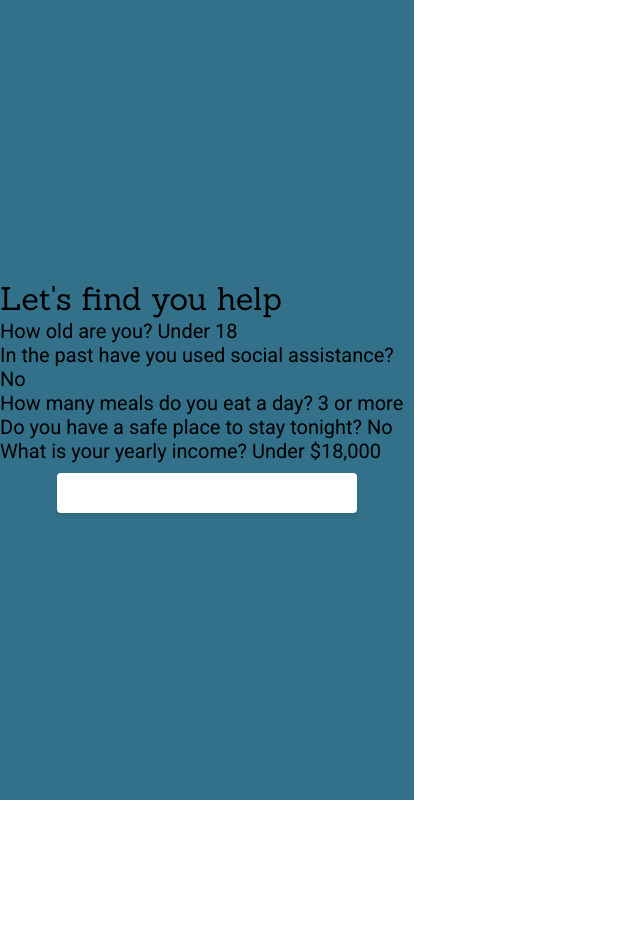
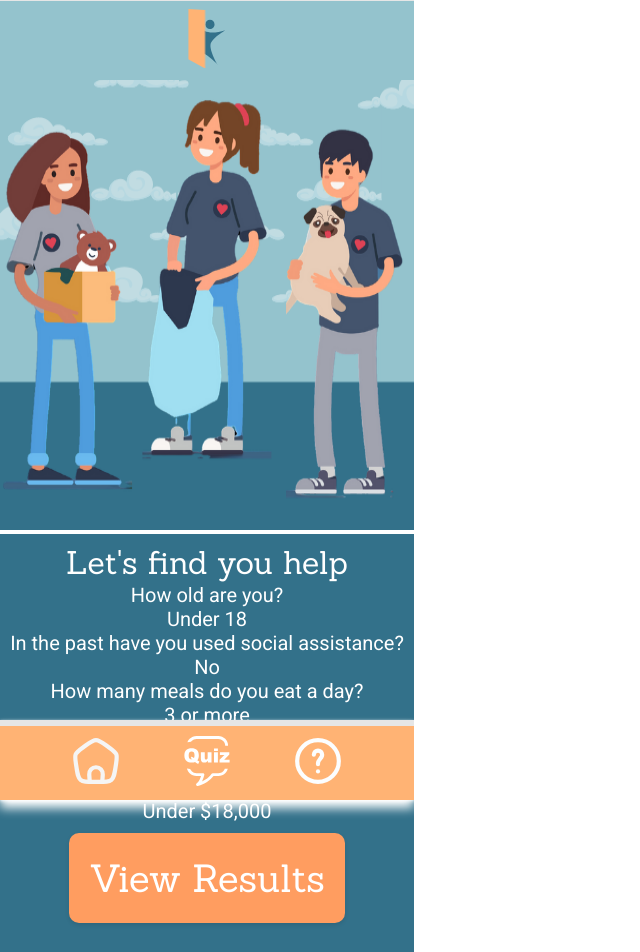
Before and after one commit to kcameron37/MDIA2019-project, a Next.js app: page /results in a window 1280 px wide. Shown: the top 952 px of the page, without its empty margins (0-640 px from the left). Before the commit the page ends 800 px from the top, so only its background shows below. Built offline with nearby package versions, Linux system fonts and the light colour scheme; a web font is replaced by a local one.

Commit message:
styled results page

```diff
--- a/components/Accordian/accordian.module.css
+++ b/components/Accordian/accordian.module.css
@@ -1,10 +1,10 @@
 .accordion {
-    background-color: white;
-    color:var(--ternary-color);
-    max-width: 300px;
+    background-color: var(--primary-color);
+    color: white;
+    max-width: 350px;
     margin: 10px auto;
     padding: 10px;
-    border-radius: 4px;
+    border-radius: 10px;
     box-shadow: 0 2px 4px rgba(0, 0, 0, 0.1);
   }
 
@@ -13,8 +13,16 @@
     padding: 10px;
     font-weight: bold;
     font-size: 1.2rem;
+    text-align: center;
   }
 
   .content {
+    background-color: white;
+    color: var(--ternary-color);
+    border-radius: 10px;
     padding: 10px;
   }
+
+  .item {
+    margin-top: 10px;
+  }
--- a/components/Accordian/index.js
+++ b/components/Accordian/index.js
@@ -2,20 +2,18 @@ import React, { useState } from 'react';
 import styles from './accordian.module.css';;
 import Link from 'next/link';
 
-export default function Accordion({ title, content }) {
+export default function Accordion() {
   const [isOpen, setIsOpen] = useState(false);
 
   return (
     <div className={styles.accordion}>
       <div className={styles.title} onClick={() => setIsOpen(!isOpen)}>
-        {title}
+        <h1>View Results</h1>
       </div>
       {isOpen &&
         <div className={styles.content}>
-          {content}
-          <div>
-            <h2>Results</h2>
-            <p>Under 18:</p>
+          <div className={styles.item}>
+            <h2>Under 18:</h2>
             <Link
               href="https://www.covenanthousebc.org/programs-services/housing/crisis-program/">
               <p>Coventent House Youth Crisis Program</p>
@@ -28,8 +26,8 @@ export default function Accordion({ title, content }) {
               Description: At Covenant House Crisis Program, we welcome young people, aged 16 to 24, who are at risk of, or are experiencing, homelessness. Our first priority is to meet young people's basic needs, a safe space to sleep, nutritious food, warm clothing, and showers
             </p>
           </div>
-          <div>
-            <p>Social Assistance:</p>
+          <div className={styles.item}>
+            <h2>Social Assistance:</h2>
             <Link
               href="https://www2.gov.bc.ca/gov/content/family-social-supports/income-assistance/apply-for-assistance">
               <p>BC Income Assistance Application</p>
@@ -42,8 +40,8 @@ export default function Accordion({ title, content }) {
               Description: Access Low-income support in British Columbia by applying today
             </p>
           </div>
-          <div>
-            <p>Food:</p>
+          <div className={styles.item}>
+            <h2>Food:</h2>
             <Link
               href="https://foodbank.bc.ca/find-food/locations/">
               <p>Greater Vancouver Food Bank</p>
@@ -56,8 +54,8 @@ export default function Accordion({ title, content }) {
               Description: Providing Healthy Food to Those in Need
             </p>
           </div>
-          <div>
-            <p>Shelter:</p>
+          <div className={styles.item}>
+            <h2>Shelter:</h2>
             <Link
               href="https://belkinhousesa.ca/">
               <p>Belkin House Vancouver</p>
@@ -70,8 +68,8 @@ export default function Accordion({ title, content }) {
               Description: We provide a clean, safe, secure, and comfortable accommodation for those who have come down on hard times.
             </p>
           </div>
-          <div>
-            <p>Shelter:</p>
+          <div className={styles.item}>
+            <h2>Shelter:</h2>
             <Link
               href="https://belkinhousesa.ca/">
               <p>Belkin House Vancouver</p>
@@ -84,8 +82,8 @@ export default function Accordion({ title, content }) {
               Description: We provide a clean, safe, secure, and comfortable accommodation for those who have come down on hard times.
             </p>
           </div>
-          <div>
-            <p>Income:</p>
+          <div className={styles.item}>
+            <h2>Income:</h2>
             <Link
               href="https://www.heretohelp.bc.ca/q-and-a/how-do-i-apply-for-income-assistance">
               <p>Here to help BC</p>
--- a/pages/results.js
+++ b/pages/results.js
@@ -29,24 +29,26 @@ export default function Results() {
       </Head>
       <Header />
       <div className={styles.main}>
-        <Footer />
-        <div className={styles.infoBackground}>
-          <Image src="/images/homePage1.png" alt="Info" width={414} height={894} />
-          <div className={styles.container}>
-            <div>
-              <h1>Let's find you help</h1>
-              <p>How old are you? {age}</p>
-              <p>In the past have you used social assistance? {socialAssistance}</p>
-              <p>How many meals do you eat a day? {mealsPerDay}</p>
-              <p>Do you have a safe place to stay tonight? {safePlaceTonight}</p>
-              <p>What is your yearly income? {income}</p>
+        <Image
+          src="/images/homepage-small.png"
+          width={414}
+          height={530}
+        />
+        <div className={styles.container}>
+          <div className={styles.text}>
+            <h1>Let's find you help</h1>
+            <p>How old are you? <br/> {age}</p>
+            <p>In the past have you used social assistance? <br/> {socialAssistance}</p>
+            <p>How many meals do you eat a day? <br/> {mealsPerDay}</p>
+            <p>Do you have a safe place to stay tonight? <br/> {safePlaceTonight}</p>
+            <p>What is your yearly income? <br/> {income}</p>
 
-              <Accordion/>
+            <Accordion/>
 
-            </div>
           </div>
         </div>
       </div>
+      <Footer />
     </>
   );
 }
--- a/styles/results.module.css
+++ b/styles/results.module.css
@@ -1,8 +1,7 @@
 .container {
-    min-height: 100vh;
+    min-height: 500px;
     display: flex;
     align-items: center;
-    justify-content: center;
     position: relative;
     padding: 0%;
     background-color: var(--ternary-color);
@@ -27,26 +26,7 @@
     align-items: center;
   }
 
-
-  .infoBackground {
-    display: flex;
-    justify-content: center;
-    align-items: center;
-    width: 100%;
-    height: 100%;
-    position: relative;
-    overflow: hidden;
-  }
-
-  .infoBackground img {
-    position: absolute;
-    width: 100%;
-    height: 100%;
-    object-fit: cover;
-  }
-
   .innerContainer {
-    z-index: 1;
     max-width: 90%;
     text-align: center;
     padding: 2rem;
```
